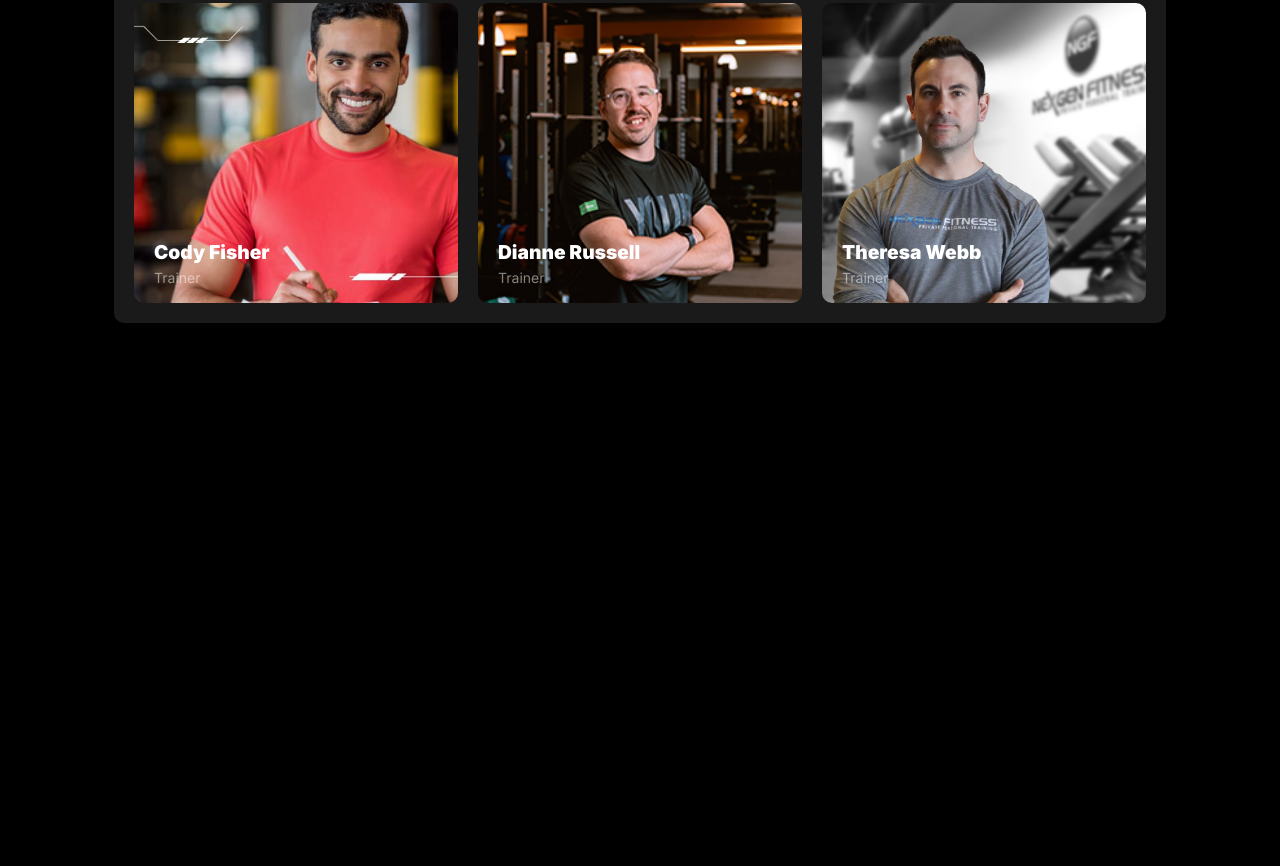
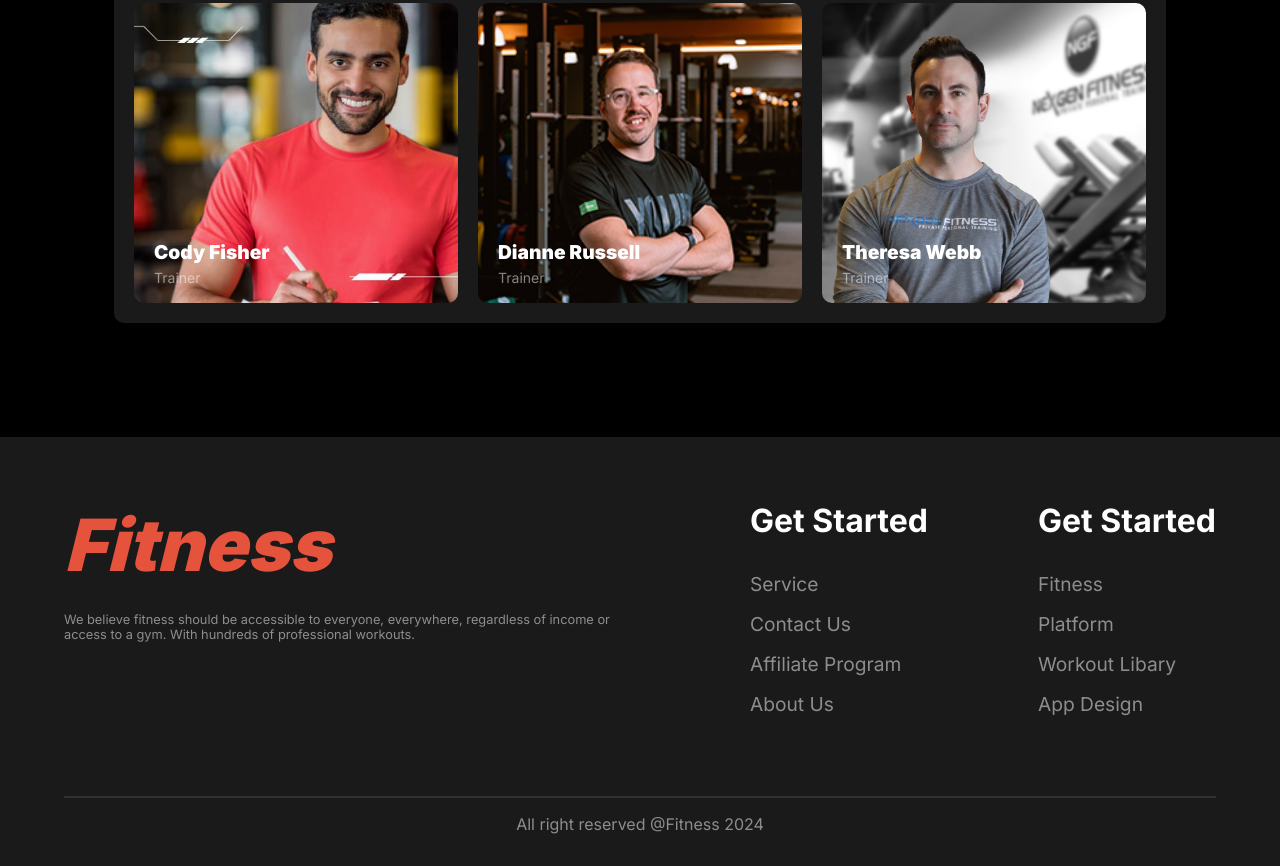
Before and after one commit to AbuBokkar95/Assignment-2, a plain HTML site: page index.html in a window 1280 px wide. Shown: the part 2431-3297 px from the top of the page. Before the commit the page ends 2868 px from the top, so only its background shows below. Drawn offline with Linux system fonts and the light colour scheme; a web font is replaced by a local one.

Commit message:
added footer

```diff
--- a/index.html
+++ b/index.html
@@ -133,7 +133,39 @@
             </div>
         </section>
     </section>
+    <footer class="all-footer">
+        <section class="footer display-flex">
+        <div class="fitness">
+            <h1 class="extrabold-italic">Fitness</h1>
+            <p>We believe fitness should be accessible to everyone, everywhere, regardless of income or access to a gym. With hundreds of professional workouts.</p>
+        </div class="footer-list">
+        <div>
+            <h4>Get Started</h4>
+            <ul class="link">
+                <li><a href="">Service</a></li>
+                <li><a href="">Contact Us</a></li>
+                <li><a href="">Affiliate Program</a></li>
+                <li><a href="">About Us</a></li>
+            </ul>
+        </div>
+        <div class="footer-list">
+            <h4>Get Started</h4>
+            <ul class="link">
+                <li><a href="">Fitness</a></li>
+                <li><a href="">Platform</a></li>
+                <li><a href="">Workout Libary</a></li>
+                <li><a href="">App Design</a></li>
+            </ul>
+        </div>
+    </section>
 
+    <div class="line-container">
+        <hr class="custom-line">
+    </div>
+    <div class="copy-right">
+        <p>All right reserved @Fitness 2024</p>
+    </div>
+</footer>
 </body>
 
 </html>
--- a/styles/style.css
+++ b/styles/style.css
@@ -310,3 +310,68 @@ body{
     font-weight: normal;
     color: rgba(255, 255, 255, 0.5);
 }
+/* footer section styles */
+.all-footer{
+    padding: 4rem 4rem 1rem 4rem;
+    background-color: rgba(255, 255, 255, 0.1);
+}
+.footer{
+    justify-content: space-between;
+    margin-bottom: 4rem;
+}
+.footer .fitness{
+    width: 50%;
+}
+.footer .fitness h1{
+    font-size: 4.5rem;
+}
+.footer .fitness p{
+    font-size: 0.8rem;
+    font-weight: 400;
+    color: rgba(255, 255, 255, 0.5);
+    margin-top: 1.5rem;
+}
+.footer h4{
+    font-size: 2rem;
+    font-weight: bold;
+    color: white;
+    margin-bottom: 2rem;
+}
+.footer ul{
+    padding: 0;
+
+}
+.footer li{
+    list-style-type: none;
+    margin-bottom: 1rem;
+
+}
+.footer a{
+    text-decoration: none;
+    color: white;
+    font-size: 1.2rem;
+    font-weight: 400;
+    color: rgba(255, 255, 255, 0.5);
+}
+.link{
+    flex-direction: column;
+    justify-content: start;
+}
+.line-container {
+    width: 100%;
+    display: flex;
+    justify-content: center;
+}
+
+.custom-line {
+    width: 100%;
+    border: none;
+    border-top: 2px solid rgba(255, 255, 255, 0.1);
+}
+.copy-right p{
+    font-size: 1rem;
+    font-weight: 400;
+    margin: 1rem auto;
+    color: rgba(255, 255, 255, 0.5);
+    text-align: center;
+}
```
